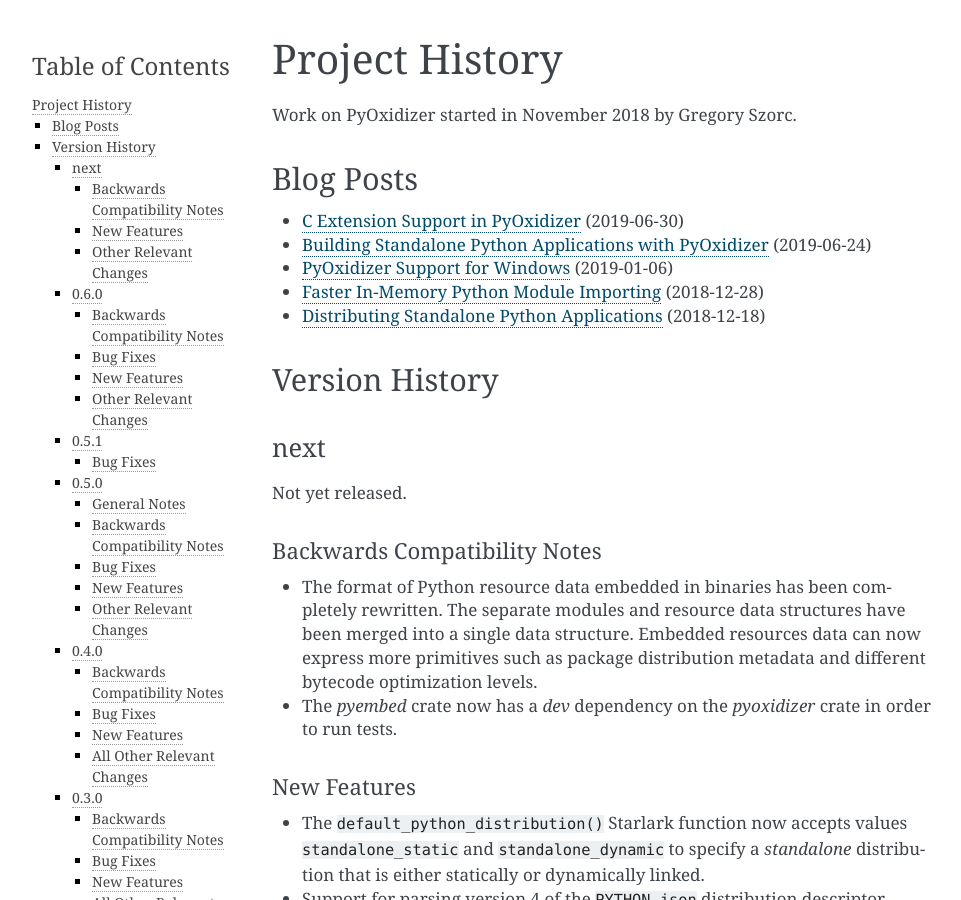
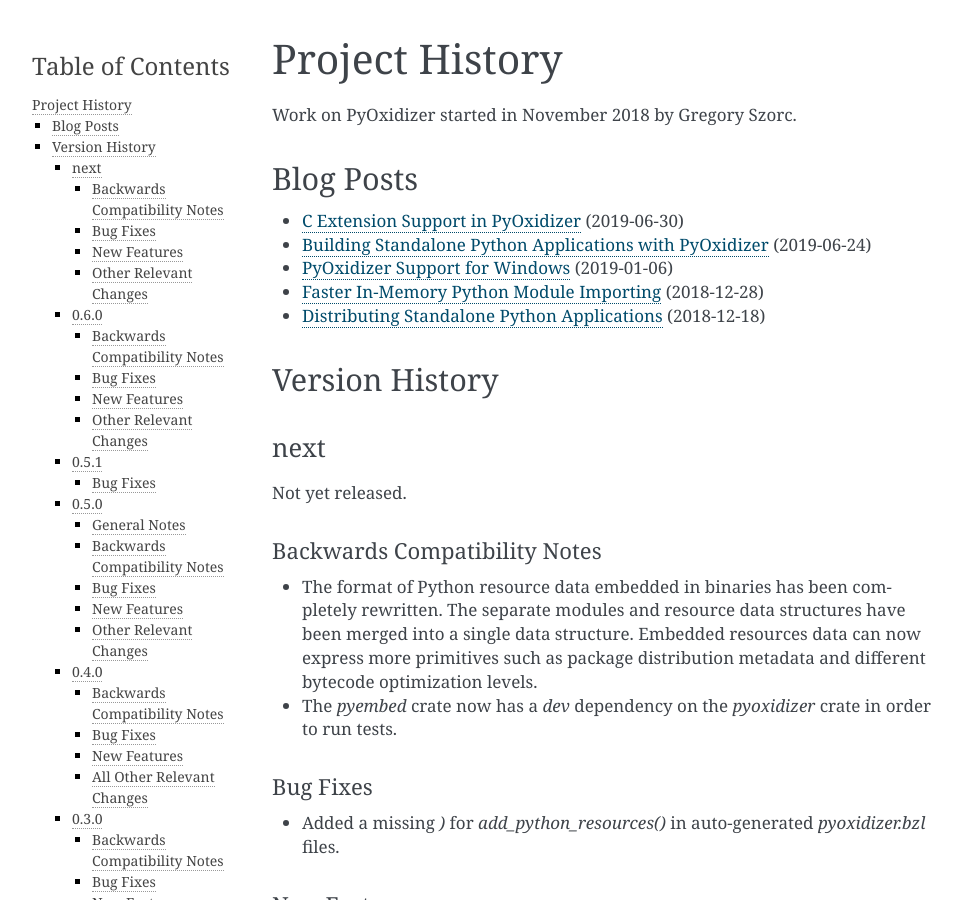
Before and after one commit to indygreg/PyOxidizer, a Sphinx documentation site: the page built from docs/history.rst, in a window 1280 px wide and 900 px high. Shown: the whole window, without its empty margins (148-1109 px from the left). Built offline with Sphinx 7.4.7, drawn with Linux system fonts in a browser that asks for light colours; the version number could not be read and is left out.

```diff
--- a/docs/history.rst
+++ b/docs/history.rst
@@ -35,6 +35,12 @@
   optimization levels.
 * The `pyembed` crate now has a *dev* dependency on the `pyoxidizer` crate in
   order to run tests.
+
+Bug Fixes
+^^^^^^^^^
+
+* Added a missing `)` for `add_python_resources()` in auto-generated
+  `pyoxidizer.bzl` files.
 
 New Features
 ^^^^^^^^^^^^
```
Also changed, not shown: 1 other file.
